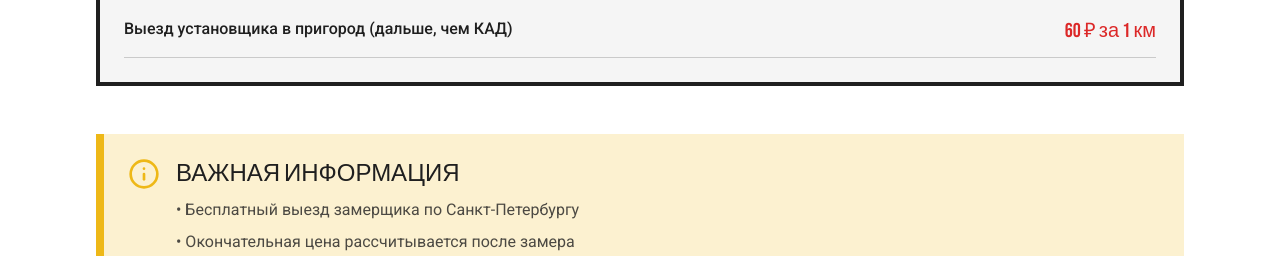
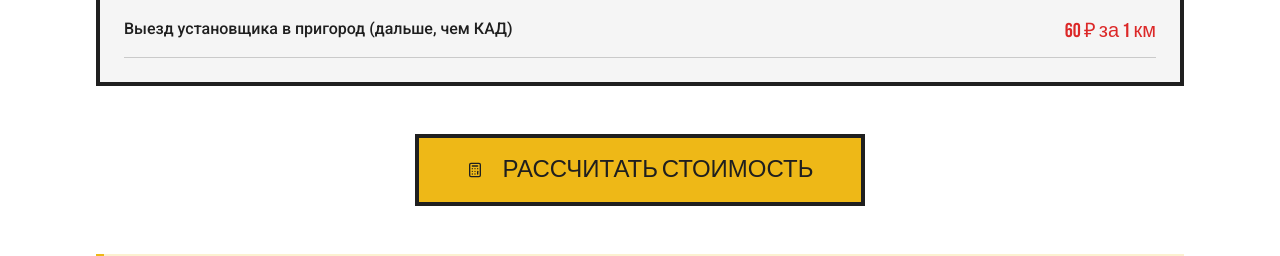
Before and after one commit to pr-poehali-dev/profmontazh-landing, a React (Vite) app: page / in a window 1280 px wide. Shown: the part 4520-4776 px from the top of the page. Built offline with nearby package versions, Linux system fonts and the light colour scheme.

Commit message:
Добавлена базовая функциональность

```diff
--- a/src/pages/Index.tsx
+++ b/src/pages/Index.tsx
@@ -320,6 +320,16 @@ const Index = () => {
                 ))}
               </div>
             </div>
+          </div>
+
+          <div className="mt-12 text-center">
+            <Button
+              className="bg-accent hover:bg-accent/90 text-secondary font-heading text-2xl py-8 px-12 border-4 border-secondary transform hover:scale-105 transition-transform"
+              onClick={() => document.getElementById('contact-form')?.scrollIntoView({ behavior: 'smooth' })}
+            >
+              <Icon name="Calculator" size={28} className="mr-3" />
+              РАССЧИТАТЬ СТОИМОСТЬ
+            </Button>
           </div>
 
           <div className="mt-12 bg-accent/20 border-l-8 border-accent p-6">
```
